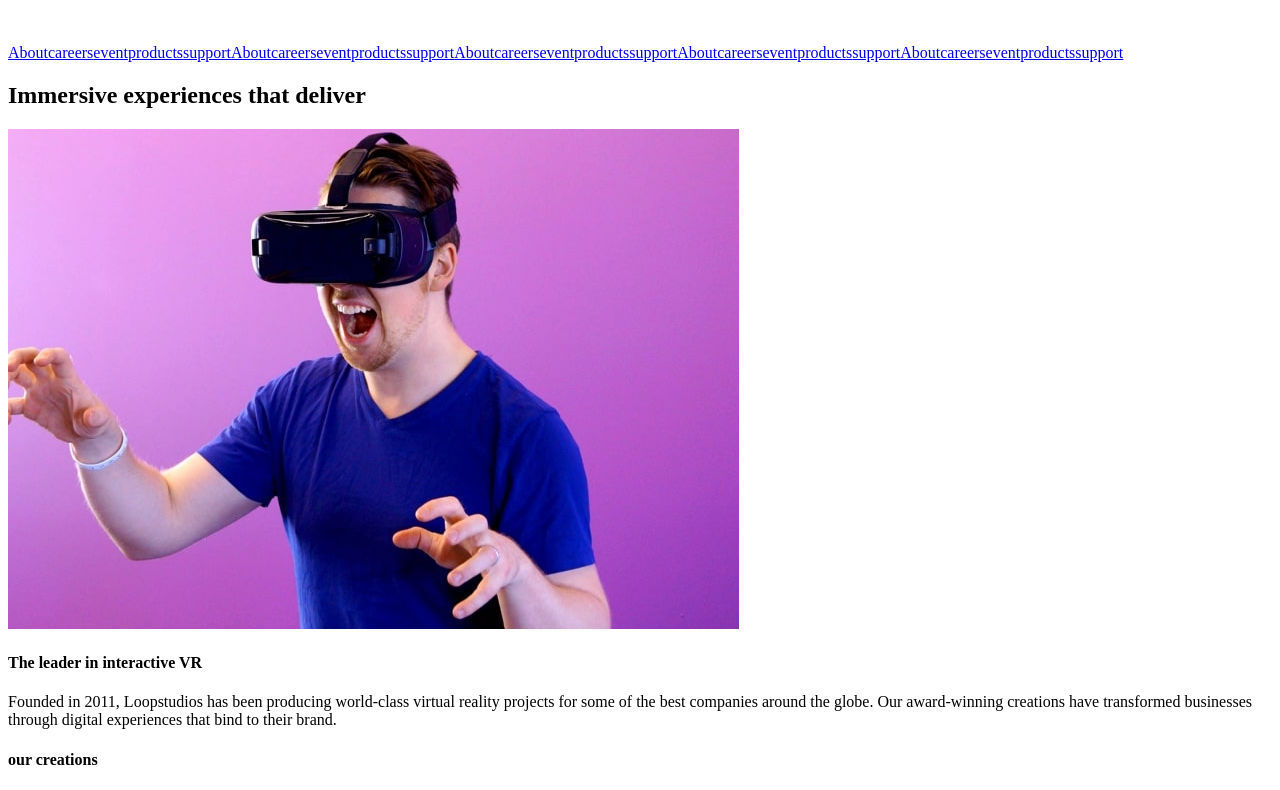
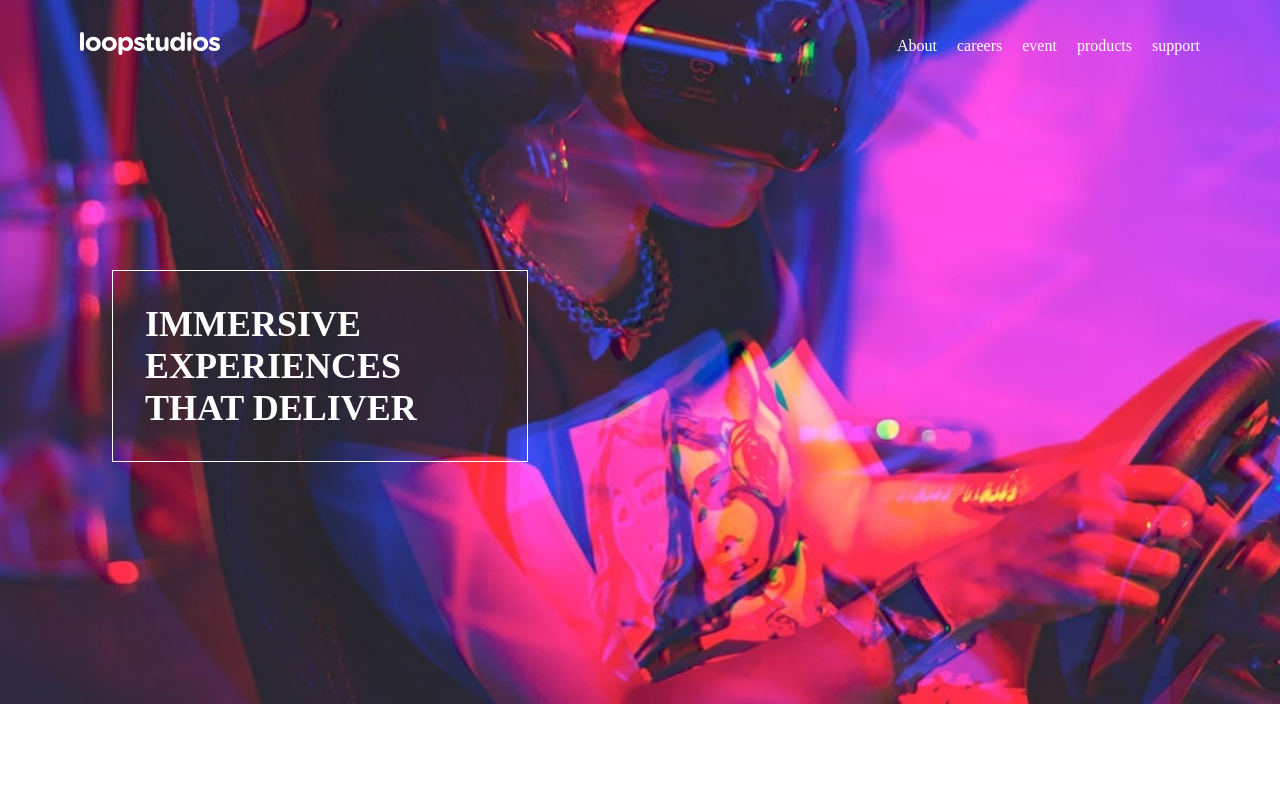
Before and after one commit to realkevinbrian/loopstudios-landing-page, a React (Create React App) app: page / in a window 1280 px wide. Shown: the top 790 px of the page. Built offline with nearby package versions, Linux system fonts and the light colour scheme.

Commit message:
Styled Hero Component Styled Navbar

```diff
--- a/src/App.js
+++ b/src/App.js
@@ -8,9 +8,9 @@ function App() {
   return (
     <>
       <Hero />
-      <About />
-      <Blog />
-      <Footer />
+      {/* <About /> */}
+      {/* <Blog /> */}
+      {/* <Footer /> */}
     </>
   );
 }
--- a/src/Components/Hero/Styled.js
+++ b/src/Components/Hero/Styled.js
@@ -1,6 +1,30 @@
 import styled from "styled-components";
+import bg from "../../Assets/images/desktop/image-hero.jpg";
 
-export const HeroWrapper = styled.main``;
+export const HeroWrapper = styled.main`
+  height: 80vh;
+  background-image: url(${bg});
+  background-position: center;
+  background-repeat: no-repeat;
+  background-size: cover;
+  display: flex;
+  flex-direction: column;
+  padding: 2rem 5rem;
+`;
 
-export const HeroContentWrapper = styled.div``;
-export const HeroContentText = styled.div``;
+export const HeroContentWrapper = styled.div`
+  flex: 1;
+  display: flex;
+  flex-direction: column;
+  place-content: center;
+  place-items: flex-start;
+`;
+export const HeroContentText = styled.div`
+  margin: 2rem;
+  padding: 2rem;
+  max-width: 350px;
+  text-transform: uppercase;
+  color: white;
+  font-size: 1.5rem;
+  border: 1px solid white;
+`;
--- a/src/Components/Navbar/List.js
+++ b/src/Components/Navbar/List.js
@@ -7,7 +7,7 @@ function List() {
     <ListWrapper>
       {items.map((item) => (
         <a href="/" key={item}>
-          {items}
+          {item}
         </a>
       ))}
     </ListWrapper>
--- a/src/Components/Navbar/Styled.js
+++ b/src/Components/Navbar/Styled.js
@@ -1,5 +1,22 @@
 import styled from "styled-components";
 
-export const NavbarWrapper = styled.div``;
-export const Logo = styled.div``;
-export const ListWrapper = styled.div``;
+export const NavbarWrapper = styled.div`
+  display: flex;
+  align-items: center;
+  justify-content: space-between;
+`;
+
+export const Logo = styled.div`
+  img {
+    max-width: 100%;
+    width: 140px;
+  }
+`;
+
+export const ListWrapper = styled.div`
+  color: white;
+  display: flex;
+  flex-direction: row;
+  align-items: center;
+  gap: 20px;
+`;
--- /dev/null
+++ b/src/index.css
@@ -0,0 +1,17 @@
+html,
+body,
+h1,
+h2,
+h3,
+h4,
+h5,
+h6,
+p {
+  padding: 0;
+  margin: 0;
+}
+
+a{
+    text-decoration: none;
+    color: inherit;
+}
--- a/src/index.js
+++ b/src/index.js
@@ -1,6 +1,7 @@
 import React from "react";
 import ReactDom from "react-dom";
 import App from "./App";
+import "./index.css";
 
 ReactDom.render(
   <React.StrictMode>
```
